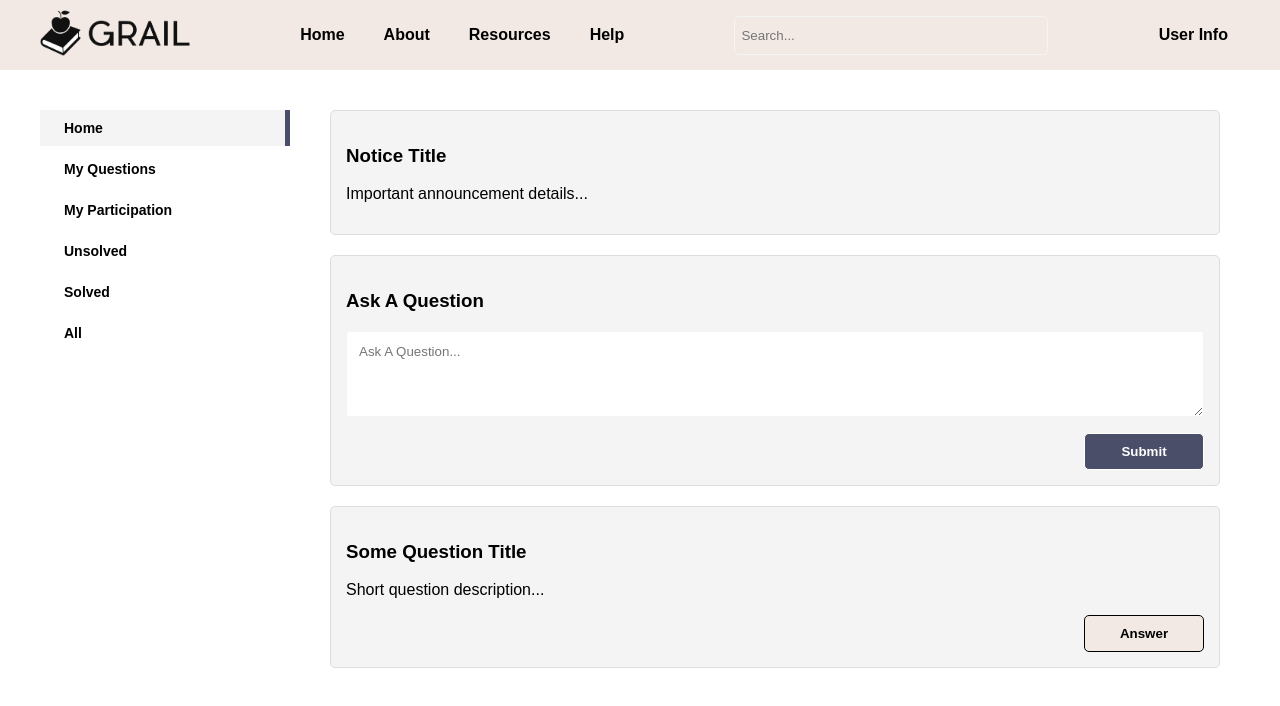
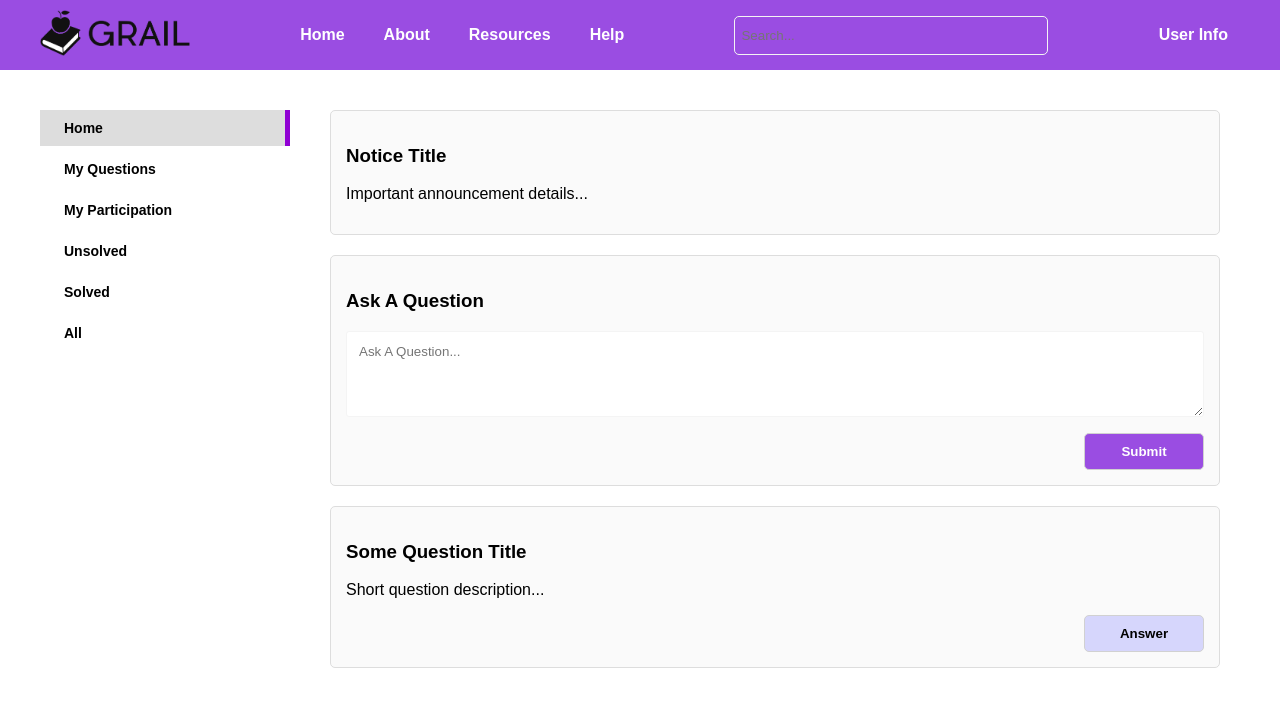
Before and after one commit to elizabethz61/GRAIL, a plain HTML site: page index.html in a window 1280 px wide. Drawn offline with Linux system fonts and the light colour scheme; files whose address does not match are found by name.

Commit message:
color changes and logo sizing
colored top bar, buttons, and recolored text for top bar

```diff
--- a/style.css
+++ b/style.css
@@ -20,10 +20,11 @@ body {
     font-family: Arial, sans-serif;
     margin: 0;
     padding: 0;
+    /* background-color: #f5f5f5; */
 }
 
 header {
-    background-color: var(--secondary);
+    background-color: #9a4de2;
 }
 
 .header__container {
@@ -66,8 +67,9 @@ nav ul {
 /* nav a */
 .header__content a {
     text-decoration: none;
-    color: var(--text-color-secondary);
+    color: #ffffff;
     padding: 8px 12px;
+    /* background-color: #eee; */
     border-radius: 5px;
     font-weight: bold;
 }
@@ -116,13 +118,13 @@ nav ul {
     width: auto;
     display: flex;
     text-decoration: none;
-    color: var(--text-color-secondary);
+    color: black;
     font-size: 14px;
 }
 .sidebar .selected {
-    background-color: #f4f4f4;
+    background-color: #ddd;
     border-radius: 0;
-    border-right: 5px solid var(--primary);
+    border-right: 5px solid rgb(144, 0, 211);
 }
 
 .content {
@@ -137,7 +139,7 @@ nav ul {
 .question-box {
     margin-bottom: 20px;
     padding: 15px;
-    background: #f4f4f4;
+    background: #fafafa;
     border-radius: 5px;
     border: 1px solid #ddd;
 }
@@ -155,20 +157,18 @@ nav ul {
     /* border-radius: 5px; */
     border: 1px solid;
     border-radius: 5px;
-    border-color: #f4f4f4;
+    border-color: #d1d1d1;
     margin-top: 12px;
     font-weight: bold;
 }
 
 .gr-primary {
-    background-color: var(--primary);
-    border-color: (var(--primary-dark));
-    color: var(--text-color);
+    background-color: #9a4de2;
+    color: white;
 }
 
 .gr-secondary {
-    background-color: var(--secondary);
-    border-color: (var(--primary));
+    background-color: rgb(214, 214, 252);
     /* color: white; */
 }
 
@@ -183,3 +183,9 @@ textarea {
 textarea:focus {
     outline: 1px solid #d4d4d4;;
 }
+
+.logo img {
+    height: 50px;
+    width: auto;
+    display: block;
+}
```
